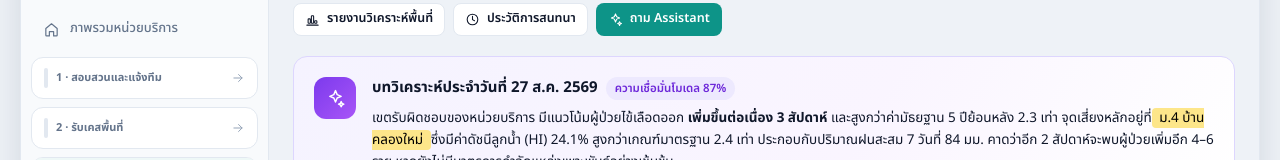
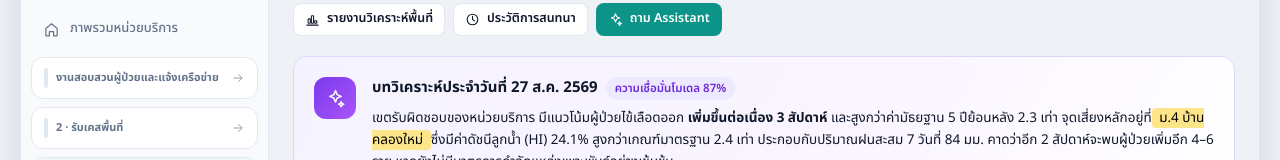
Before and after one commit to tehnplk/mockup-plk-dc, a Next.js app: page /unit/ai in a window 1280 px wide. Shown: the part 289-449 px from the top of the page. Built offline with nearby package versions, Linux system fonts and the light colour scheme.

Commit message:
fix(ux): clarify investigation network menu label

```diff
--- a/src/app/unit/layout.tsx
+++ b/src/app/unit/layout.tsx
@@ -21,7 +21,7 @@ const NAV: NavItem[] = [
     label: "Agent เฝ้าระวัง ICD-10",
     icon: "sparkles",
     badge: "12",
-    section: "1 · สอบสวนและแจ้งทีม",
+    section: "งานสอบสวนผู้ป่วยและแจ้งเครือข่าย",
   },
   { href: "/unit/new", label: "คัดเข้า / เปิดเคสใหม่", icon: "plus" },
   { href: "/unit/case", label: "ดึงข้อมูลจาก HIS", icon: "db" },
```
